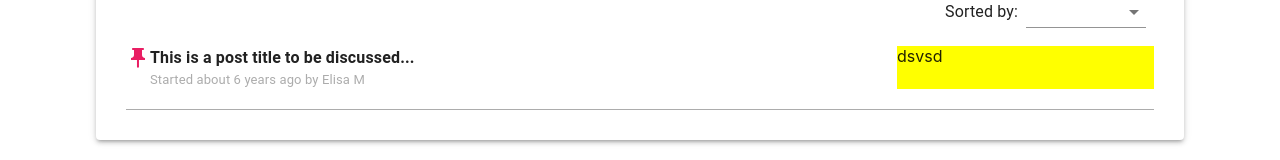
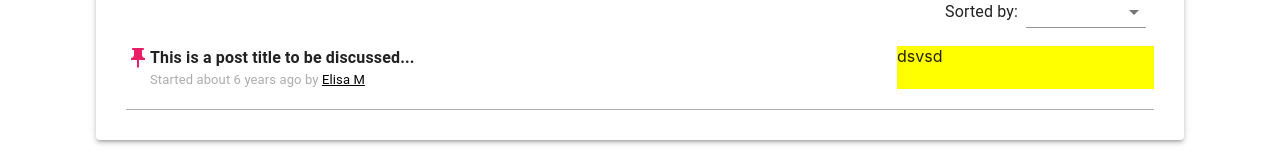
Before and after one commit to Chima20-art/student-forum, a Next.js app: page /forums in a window 1280 px wide. Shown: the part 498-658 px from the top of the page. Built offline with nearby package versions, Linux system fonts and the light colour scheme; no server answers; a web font is replaced by a local one.

Commit message:
customized userName in discussion session.

```diff
--- a/components/discussions.js
+++ b/components/discussions.js
@@ -11,13 +11,14 @@ import PushPinIcon from '@mui/icons-material/PushPin';
 import { blue } from '@mui/material/colors';
 import { pink } from '@mui/material/colors';
 import ModeCommentIcon from '@mui/icons-material/ModeComment';
-
+import { makeStyles } from '@mui/styles';
 export default function Discussions() {
   const [menuItem, setMenuItem] = useState('');
 
   const handleChange = (event) => {
     setMenuItem(event.target.value);
   };
+  const classes = useStyles();
   return (
     <Paper
       elevation={3}
@@ -76,7 +77,8 @@ export default function Discussions() {
               This is a post title to be discussed...
             </Typography>
             <Typography sx={{ color: '#acacac', fontSize: '13px' }}>
-              Started about 6 years ago by Elisa M
+              Started about 6 years ago by{' '}
+              <span className={classes.userName}>Elisa M</span>
             </Typography>
           </Grid>
         </Grid>
@@ -87,3 +89,11 @@ export default function Discussions() {
     </Paper>
   );
 }
+
+const useStyles = makeStyles((theme) => ({
+  userName: {
+    color: 'black',
+    textDecoration: 'underline',
+    cursor: 'pointer',
+  },
+}));
```
